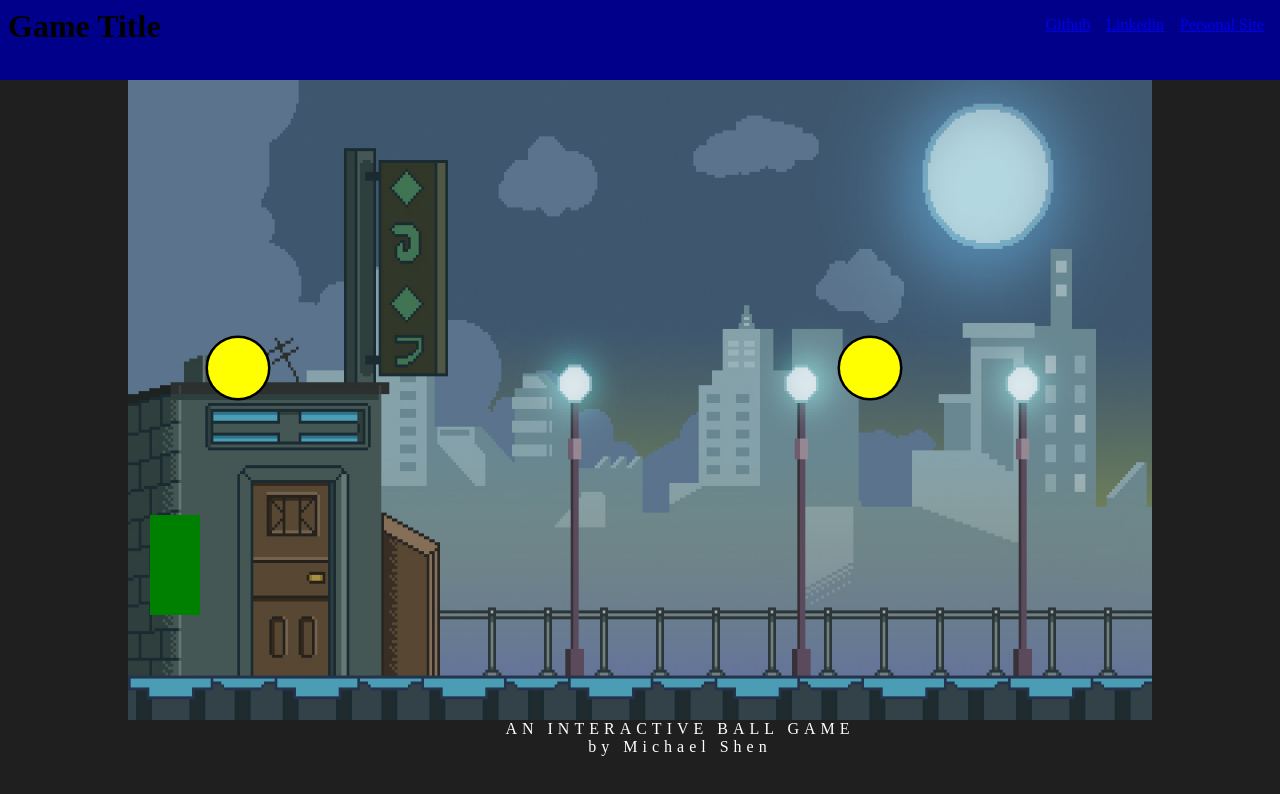
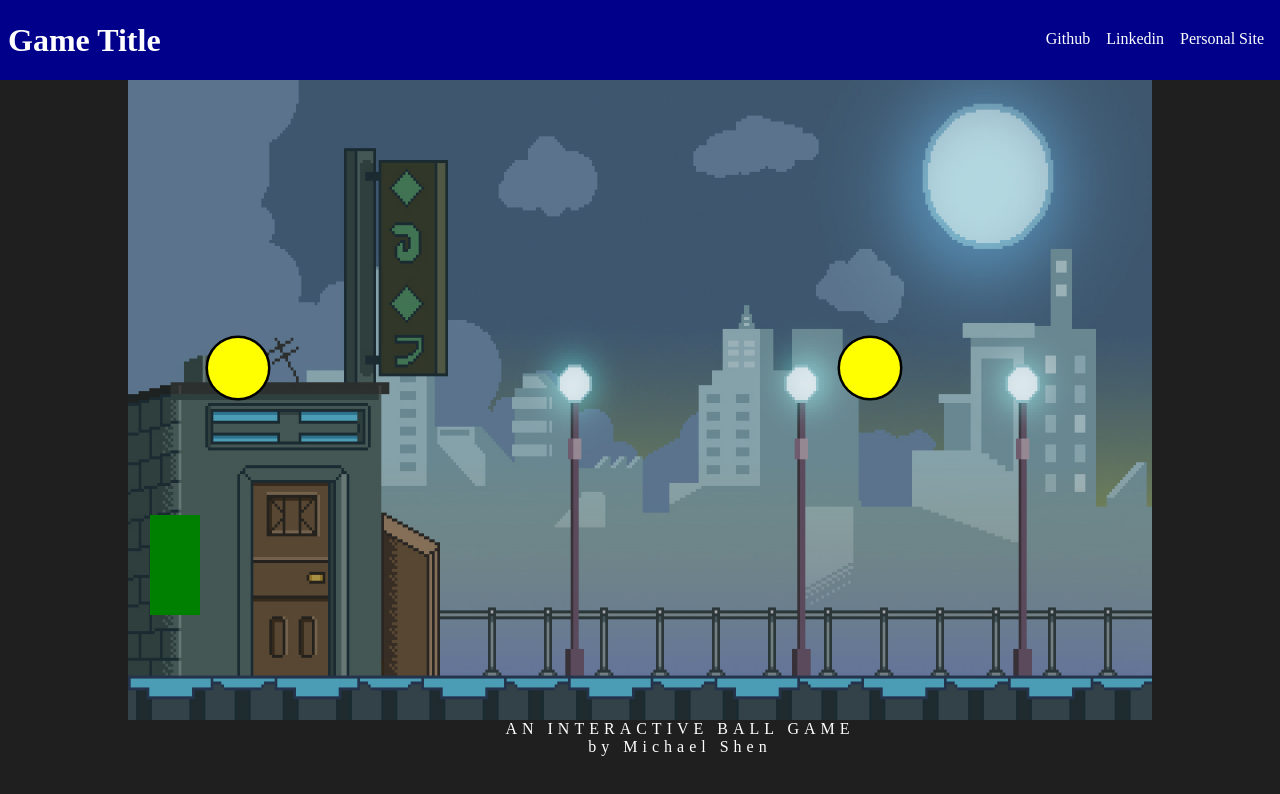
Before and after one commit to shenshuu/Bubble-Trouble, a website built with webpack: page index.html in a window 1280 px wide. Built offline with nearby package versions, Linux system fonts and the light colour scheme.

Commit message:
Add style to header

```diff
--- a/src/index.scss
+++ b/src/index.scss
@@ -9,17 +9,14 @@ body {
 
 .header {
     background-color: darkblue;
+    color: white;
     display: flex;
     flex-direction: column;
+    justify-content: center;
     height: 8vh;
     width: 100vw;
     padding: 8px;
 }
-
-// .nav {
-//     height: 5vh;
-//     width: 100vw;
-// }
 
 .top {
     display: flex;
@@ -34,6 +31,11 @@ body {
 .top ul li {
     list-style: none;
     padding: 8px;
+}
+
+.top ul li a {
+    text-decoration: none;
+    color: white;
 }
 
 .game {
```
Also changed, not shown: dist/main.css.
